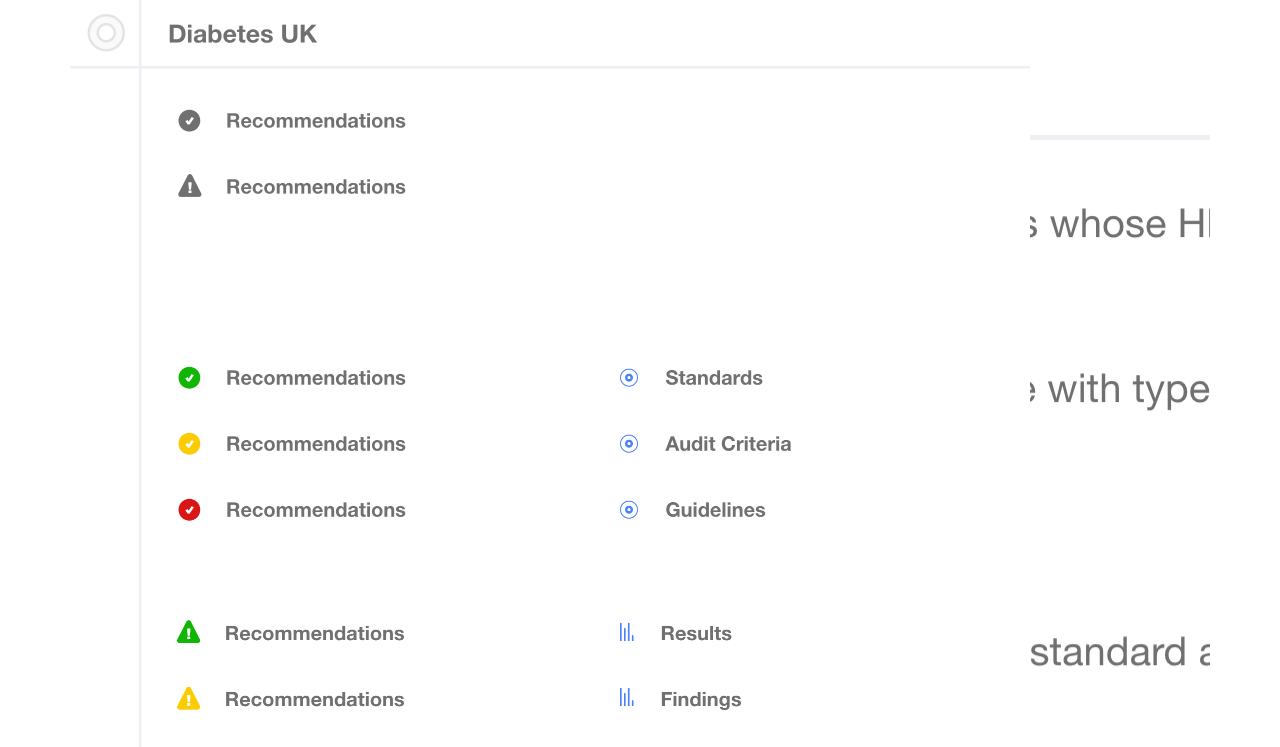
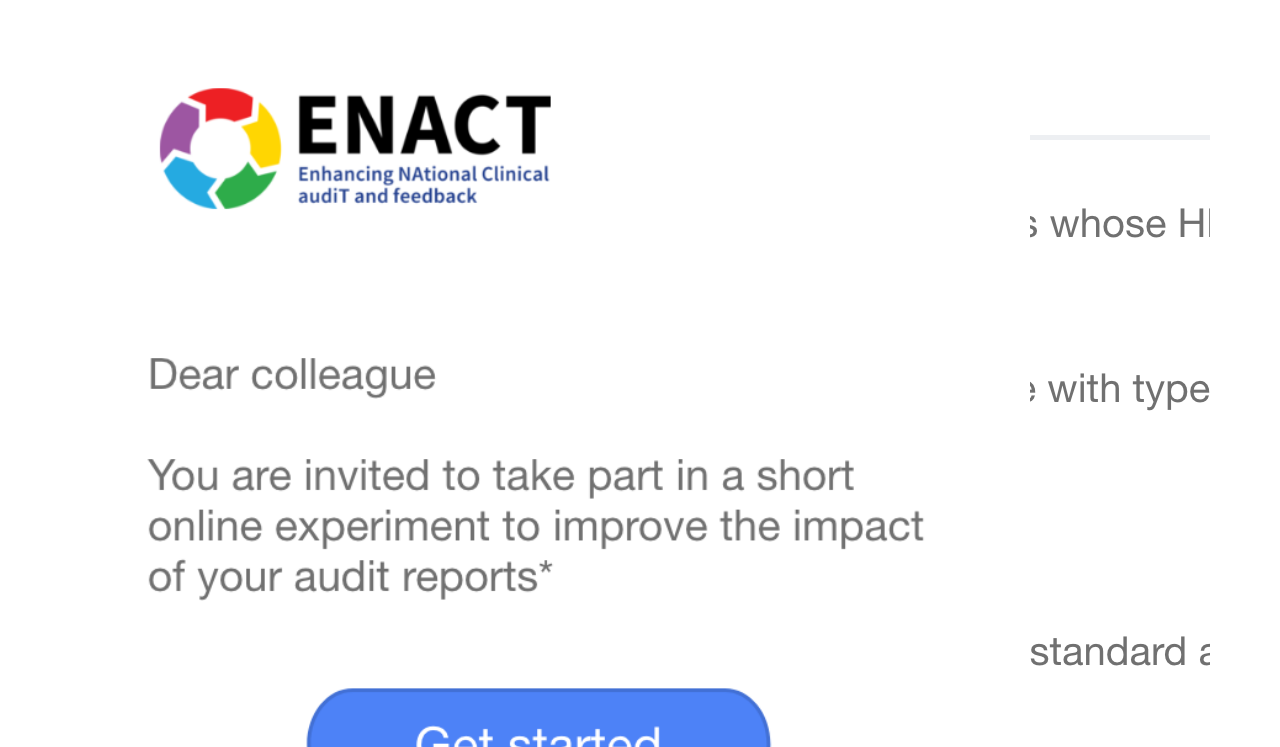
Before and after one commit to ENACT-UCD/enact-ucd.github.io, a plain HTML site: page email-invitation.html in a window 1280 px wide. Shown: the part 53-800 px from the top of the page. Drawn offline with Linux system fonts and the light colour scheme; files whose address does not match are found by name.

Commit message:
Update email-invitation.html

```diff
--- a/email-invitation.html
+++ b/email-invitation.html
@@ -4,7 +4,7 @@
 <meta charset="UTF-8">
 <meta http-equiv="X-UA-Compatible" content="IE=edge">
 <meta name="viewport" content="width=device-width, initial-scale=1">
-<title>Light Theme</title>
+<title>ENACT UCD2</title>
 <link href="css/singlePageTemplate.css" rel="stylesheet" type="text/css">
 	  <link rel="stylesheet" href="css/bootstrap.min.css">
   <script src="scripts/jquery.min.js"></script>
@@ -42,7 +42,7 @@
   </header>
   <!-- Hero Section -->
   <section class="set-1" id="hero">
-	  <img src="images/icons-and-labels.png" alt="image"  style="width:960px">
+	  <img src="images/email.png" alt="image"  style="width:960px">
 
   </section>
 
```
